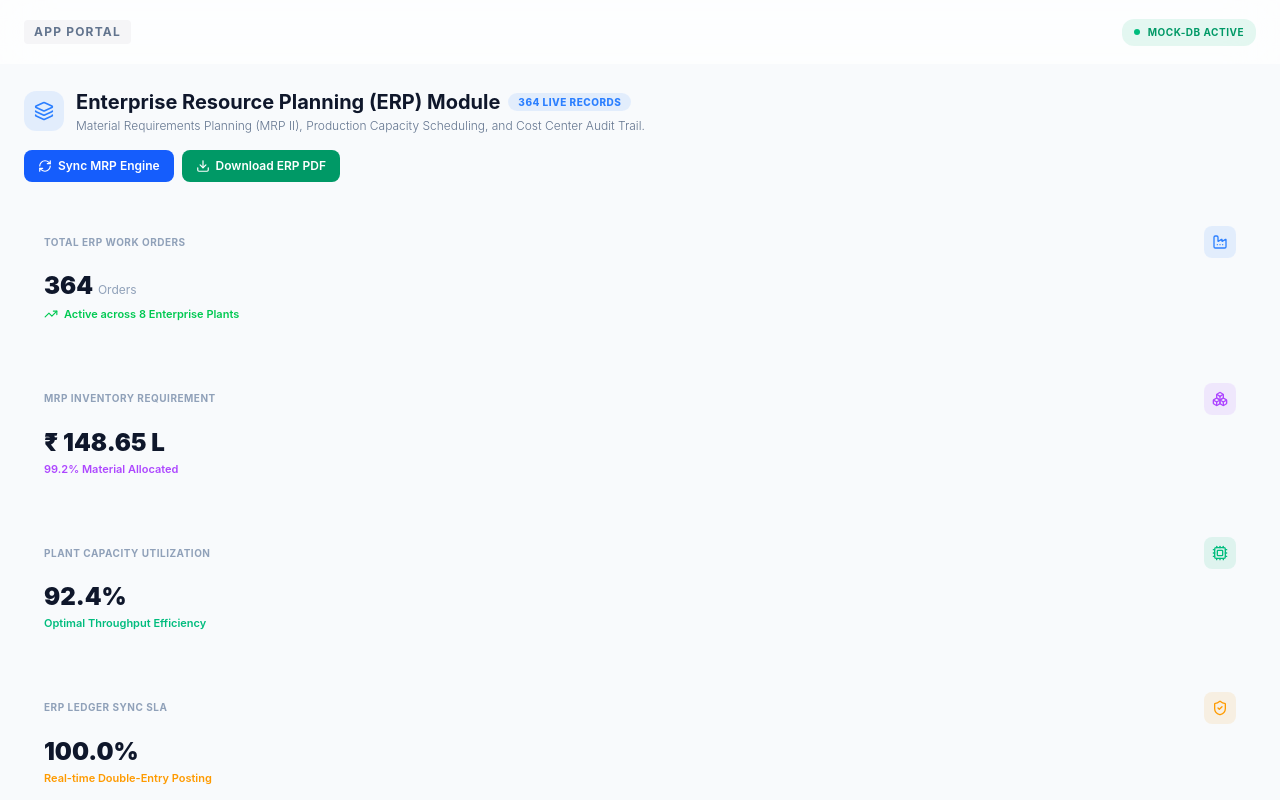
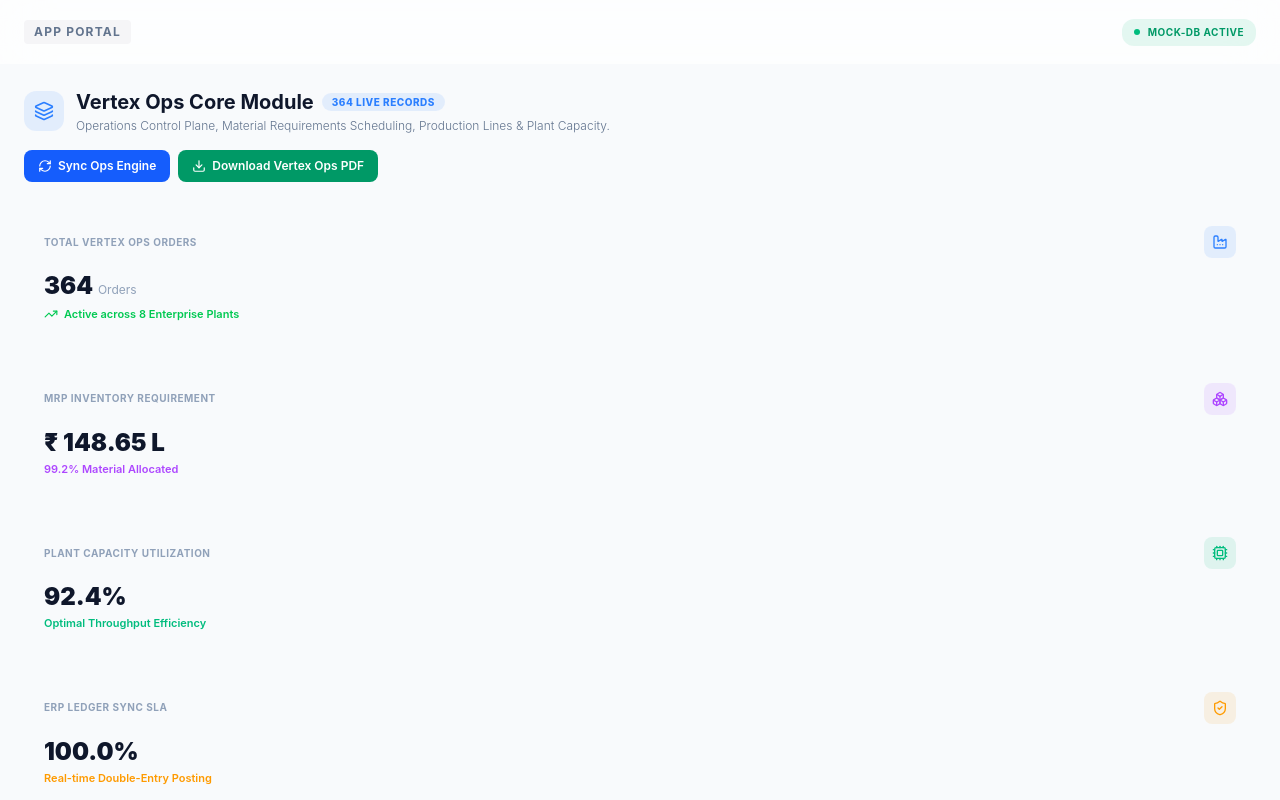
Before and after one commit to saisarmarachakonda/saas-application, a Next.js app: page /erp in a window 1280 px wide. Built offline with nearby package versions, Linux system fonts and the light colour scheme.

Commit message:
fix(ops): replace all ERP occurrences with Vertex Ops Core across app, login, layouts, and subviews

```diff
--- a/src/app/erp/[view]/page.tsx
+++ b/src/app/erp/[view]/page.tsx
@@ -27,13 +27,13 @@ export default function ERPViewPage() {
   const configs: ModelConfig[] = [
     {
       name: 'erpRecord',
-      label: 'ERP Resource Master',
+      label: 'Vertex Ops Resource Master',
       fields: [
         { name: 'id', label: 'Work Order Code', type: 'text', required: true },
         { name: 'name', label: 'Material / Product Item Name', type: 'text', required: true },
         { name: 'plant', label: 'Plant Facility Node', type: 'text', required: true },
         { name: 'costCenter', label: 'Cost Center Ledger', type: 'text' },
-        { name: 'mrpBalance', label: 'MRP Allocation Balance', type: 'text' },
+        { name: 'mrpBalance', label: 'Ops Allocation Balance', type: 'text' },
         { name: 'status', label: 'Production Status', type: 'text' },
       ],
       columns: ['id', 'name', 'plant', 'costCenter', 'mrpBalance', 'status'],
@@ -41,18 +41,18 @@ export default function ERPViewPage() {
   ];
 
   const handleExportView = () => {
-    downloadPdfDocument(`ERP_${view.toUpperCase()}_REPORT`, {
-      code: `ERP-${view.toUpperCase()}-2026`,
-      name: `ERP ${view.toUpperCase()} Audit`,
+    downloadPdfDocument(`VERTEX_OPS_${view.toUpperCase()}_REPORT`, {
+      code: `OPS-${view.toUpperCase()}-2026`,
+      name: `Vertex Ops ${view.toUpperCase()} Audit`,
       designation: 'Enterprise Auditor',
-      department: 'ERP Control',
+      department: 'Vertex Ops Control',
       site: 'Multi-Plant Node',
       phone: '+91 9876543210',
       aadhaar: 'AUDIT-PASSED',
       pan: 'CORP-PAN',
       uan: '100099990000',
       esi: 'ACTIVE',
-      bank: 'ERP-LEDGER-ACC',
+      bank: 'OPS-LEDGER-ACC',
       ifsc: 'SBIN0009999',
       joiningDate: '2026-08-06',
       status: 'Synchronized'
@@ -69,13 +69,13 @@ export default function ERPViewPage() {
           </div>
           <div>
             <h1 className="text-xl font-bold text-slate-900 dark:text-white capitalize flex items-center gap-2">
-              <span>ERP {view.replace('-', ' ')} Control</span>
+              <span>Vertex Ops {view.replace('-', ' ')} Control</span>
               <span className="text-[10px] uppercase font-extrabold text-blue-500 bg-blue-500/10 px-2.5 py-0.5 rounded-full border border-blue-500/20">
-                ERP Sub-Module
+                Vertex Ops Sub-Module
               </span>
             </h1>
             <p className="text-xs text-slate-500 dark:text-slate-400 font-light mt-0.5">
-              Material Requirements Planning (MRP II) and resource allocation registers.
+              Material Requirements Planning and resource allocation registers.
             </p>
           </div>
         </div>
--- a/src/app/erp/layout.tsx
+++ b/src/app/erp/layout.tsx
@@ -16,7 +16,7 @@ export default function Layout({ children }: { children: React.ReactNode }) {
   return (
     <DecoupledAppLayout
       app="erp"
-      title="ERP Manufacturing & MRP Operations"
+      title="Vertex Ops Core Control Plane"
       themeColor="cyan"
       icon={<Factory className="w-5 h-5" />}
     >
--- a/src/app/erp/login/page.tsx
+++ b/src/app/erp/login/page.tsx
@@ -1,14 +1,14 @@
 import React from 'react';
 import DecoupledAppLoginForm from '@/components/auth/DecoupledAppLoginForm';
-import { Layers } from 'lucide-react';
+import { Factory } from 'lucide-react';
 
 export default function ERPLoginPage() {
   return (
     <DecoupledAppLoginForm
       app="erp"
-      title="Enterprise Resource Planning (ERP) Sign In"
-      themeColor="blue"
-      logoIcon={<Layers className="w-5 h-5" />}
+      title="Vertex Ops Core Portal Sign In"
+      themeColor="indigo"
+      logoIcon={<Factory className="w-5 h-5" />}
     />
   );
 }
--- a/src/app/erp/page.tsx
+++ b/src/app/erp/page.tsx
@@ -94,13 +94,13 @@ export default function ERPPage() {
           </div>
           <div>
             <h1 className="text-xl font-bold text-slate-900 dark:text-white flex items-center gap-2">
-              <span>Enterprise Resource Planning (ERP) Module</span>
+              <span>Vertex Ops Core Module</span>
               <span className="text-[10px] uppercase tracking-wider font-extrabold text-blue-500 bg-blue-500/10 px-2.5 py-0.5 rounded-full border border-blue-500/20">
                 {erpData.length} Live Records
               </span>
             </h1>
             <p className="text-xs text-slate-500 dark:text-slate-400 font-light mt-0.5">
-              Material Requirements Planning (MRP II), Production Capacity Scheduling, and Cost Center Audit Trail.
+              Operations Control Plane, Material Requirements Scheduling, Production Lines &amp; Plant Capacity.
             </p>
           </div>
         </div>
@@ -112,14 +112,14 @@ export default function ERPPage() {
             className="px-3.5 py-2 bg-blue-600 hover:bg-blue-700 text-white rounded-lg text-xs font-semibold flex items-center gap-1.5 transition-colors shadow-xs cursor-pointer"
           >
             <RefreshCw className="w-3.5 h-3.5" />
-            <span>Sync MRP Engine</span>
+            <span>Sync Ops Engine</span>
           </button>
           <button
             onClick={handleExportERP}
             className="px-3.5 py-2 bg-emerald-600 hover:bg-emerald-700 text-white rounded-lg text-xs font-semibold flex items-center gap-1.5 transition-colors shadow-xs cursor-pointer"
           >
             <Download className="w-3.5 h-3.5" />
-            <span>Download ERP PDF</span>
+            <span>Download Vertex Ops PDF</span>
           </button>
         </div>
       </div>
@@ -136,7 +136,7 @@ export default function ERPPage() {
       <div className="grid grid-cols-1 md:grid-cols-4 gap-5">
         <div className="glass-card p-5 rounded-xl border border-slate-200 dark:border-slate-800 shadow-xs flex flex-col justify-between">
           <div className="flex items-center justify-between">
-            <span className="text-[10px] uppercase font-bold tracking-wider text-slate-400">Total ERP Work Orders</span>
+            <span className="text-[10px] uppercase font-bold tracking-wider text-slate-400">Total Vertex Ops Orders</span>
             <div className="w-8 h-8 rounded-lg bg-blue-500/10 text-blue-500 flex items-center justify-center">
               <Factory className="w-4 h-4" />
             </div>
--- a/src/components/layouts/DecoupledAppLayout.tsx
+++ b/src/components/layouts/DecoupledAppLayout.tsx
@@ -231,11 +231,11 @@ export default function DecoupledAppLayout({
         break;
       case 'erp':
         links.push(
-          { name: 'MRP Work Orders', path: `${base}/work-orders`, icon: <Factory className="w-5 h-5" /> },
-          { name: 'Material Allocations', path: `${base}/material-allocations`, icon: <Boxes className="w-5 h-5" /> },
-          { name: 'Plant Capacity', path: `${base}/plant-capacity`, icon: <Activity className="w-5 h-5" /> },
-          { name: 'Bill of Materials (BOM)', path: `${base}/bom`, icon: <Layers className="w-5 h-5" /> },
-          { name: 'Cost Center Routing', path: `${base}/cost-centers`, icon: <DollarSign className="w-5 h-5" /> }
+          { name: 'Ops Work Orders', path: `${base}/work-orders`, icon: <Factory className="w-5 h-5" /> },
+          { name: 'Ops Material Allocations', path: `${base}/material-allocations`, icon: <Boxes className="w-5 h-5" /> },
+          { name: 'Ops Plant Capacity', path: `${base}/plant-capacity`, icon: <Activity className="w-5 h-5" /> },
+          { name: 'Ops Bill of Materials (BOM)', path: `${base}/bom`, icon: <Layers className="w-5 h-5" /> },
+          { name: 'Ops Cost Center Routing', path: `${base}/cost-centers`, icon: <DollarSign className="w-5 h-5" /> }
         );
         break;
       case 'facilities':
```
